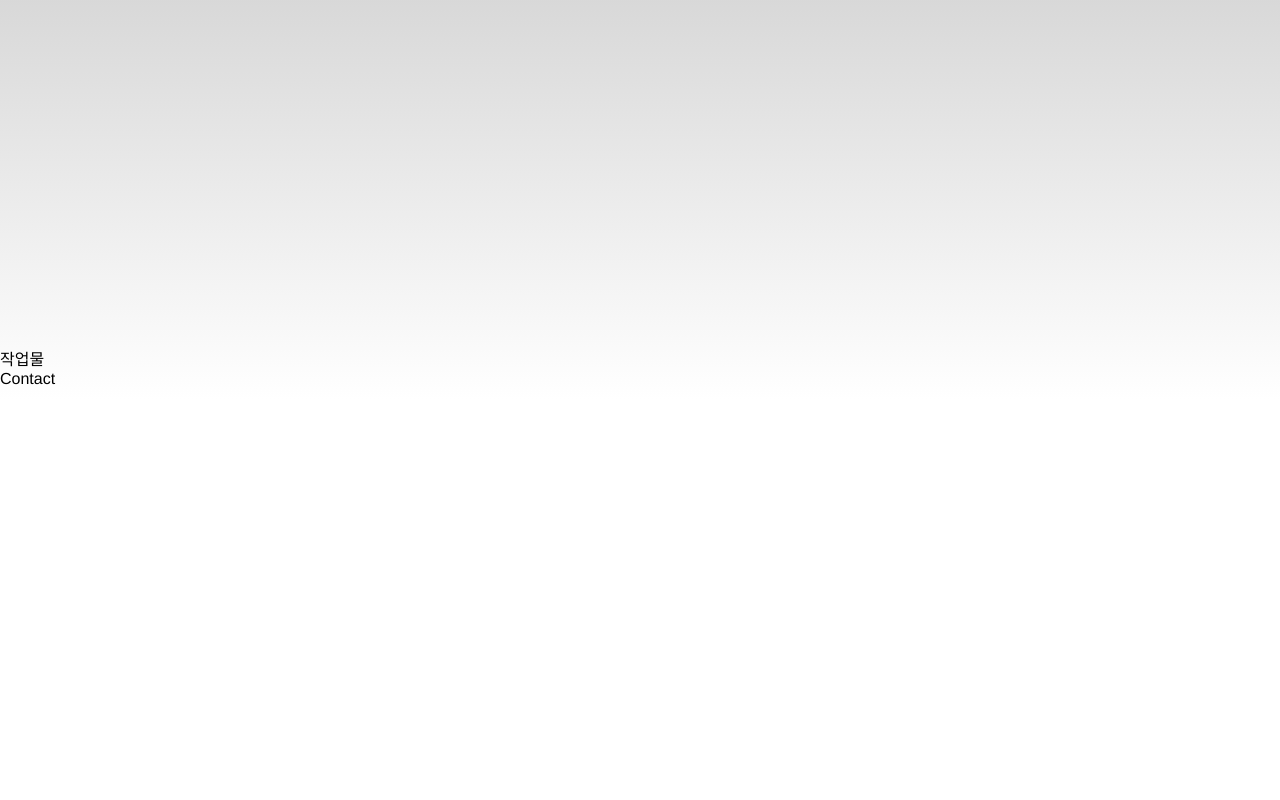
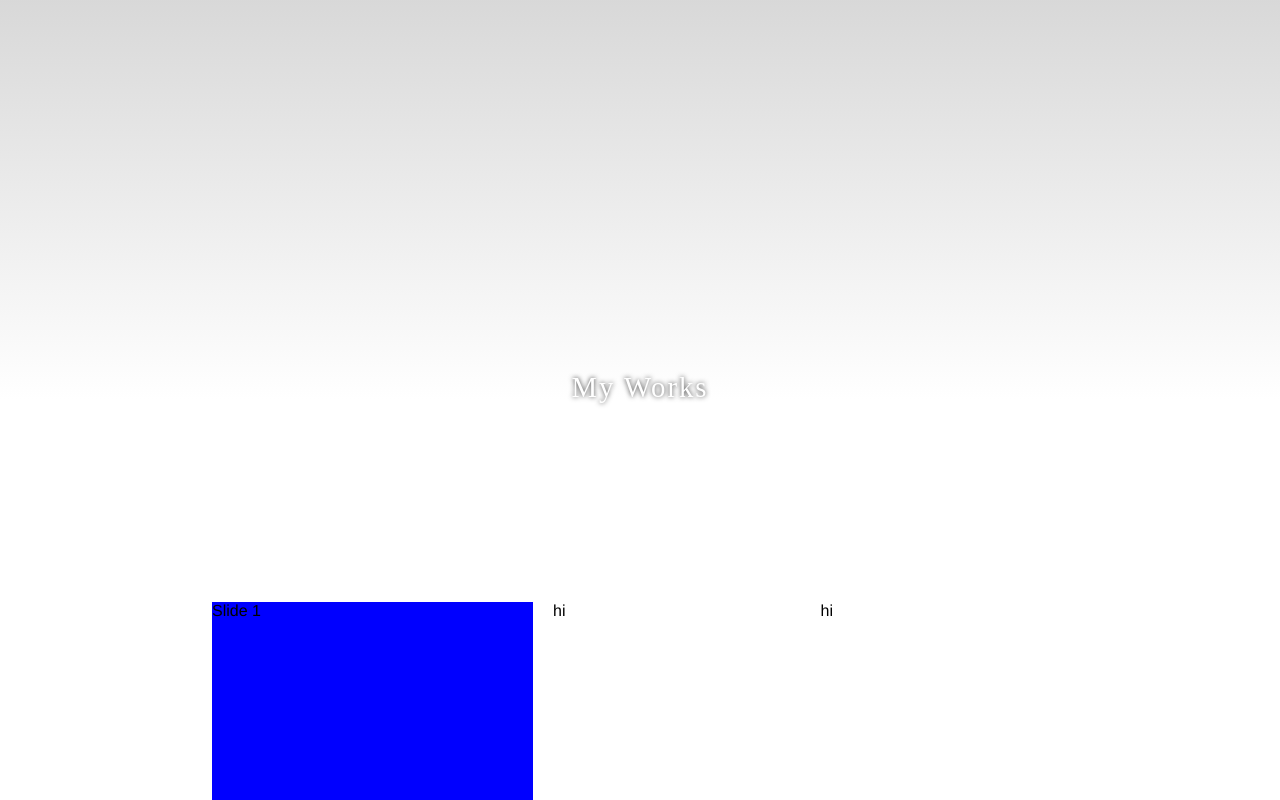
Before and after one commit to swc9803/portf, a Vue app: page / in a window 1280 px wide. Shown: the part 2000-2800 px from the top of the page. Built offline with nearby package versions, Linux system fonts and the light colour scheme; a web font is replaced by a local one.

Commit message:
gsap 샘플 삭제 / myworks 틀 잡기

```diff
--- a/package.json
+++ b/package.json
@@ -12,6 +12,7 @@
     "gsap": "^3.9.1",
     "node-sass": "^6.0.1",
     "sass-loader": "10.2",
+    "swiper": "^6.8.4",
     "vue": "^3.0.0",
     "vue-router": "^4.0.0-0",
     "vuex": "^4.0.0-0"
--- /dev/null
+++ b/src/components/Myworks.vue
@@ -0,0 +1,102 @@
+<template>
+  <p class="title">My Works</p>
+  <div class="projectInfo">
+    <p class="projectTitle">계란 판매 사이트</p>
+    <p class="projectTitleDes">디자인 100% </p>
+    <div class="sliderWrap">
+      <swiper class="slider"
+        :slidesPerView="1"
+        :spaceBetween="20"
+        :loop="true"
+        :pagination="{ clickable: true }"
+        :modules="modules"
+      >
+        <swiper-slide class="dd blue">Slide 1</swiper-slide>
+        <swiper-slide class="dd red">Slide 2</swiper-slide>
+        <swiper-slide class="dd yellow">Slide 3</swiper-slide>
+        <swiper-slide class="dd green">Slide 4</swiper-slide>
+      </swiper>
+      <div class="projectDes">hi</div>
+      <div class="projectDes">hi</div>
+    </div>
+  </div>
+</template>
+<script>
+
+import { onMounted } from '@vue/runtime-core'
+import { Swiper, SwiperSlide } from 'swiper/vue'
+import { Pagination } from 'swiper'
+import 'swiper/swiper-bundle.min.css'
+
+export default {
+  components: {
+    Swiper,
+    SwiperSlide
+  },
+  setup () {
+    onMounted(() => {
+
+    })
+    return {
+      modules: [Pagination]
+    }
+  }
+}
+</script>
+
+<style lang="scss" scoped>
+@import '@/style/Mainstyle';
+
+.projectInfo {
+  position: relative;
+  transform: translate(-50%);
+  left: 50%;
+  width: 70%;
+  background: rgb(255, 255, 255);
+  border-radius: 10px;
+  overflow: hidden;
+  .projectTitle {
+    text-align: center;
+    font-size: 1.5em;
+    font-weight: 600;
+    letter-spacing: 2px;
+  }
+  .projectTitleDes {
+    text-align: center;
+  }
+  .sliderWrap {
+    display: flex;
+    flex-flow: row;
+  }
+  .slider {
+    position: relative;
+    // transform: translate(-50%, -50%);
+    // top: 50%;
+    left: 0%;
+    text-align: left;
+    width: 60%;
+    margin: 20px;
+    height: 50vh;
+    overflow: hidden;
+    cursor: pointer;
+    // dd {
+    // }
+  }
+  .projectDes {
+    width: 50%;
+    margin-top: 20px;
+  }
+  .blue {
+    background: blue;
+  }
+  .yellow {
+    background: yellow;
+  }
+  .red {
+    background: red;
+  }
+  .green {
+    background: rgb(91, 255, 59);
+  }
+}
+</style>
--- a/src/components/Navbar.vue
+++ b/src/components/Navbar.vue
@@ -167,7 +167,7 @@ nav {
   top: 0;
   left: 0;
   z-index: 3;
-  opacity: 0.8;
+  opacity: 0.9;
   line-height: 100px;
   .menu {
     position: relative;
--- a/src/components/Skills.vue
+++ b/src/components/Skills.vue
@@ -55,7 +55,6 @@
         <div>
           <p>Gsap 라이브러리와 ScrollTrigger를 능숙하게 다룹니다.</p>
           <p>Gsap를 사용해 Keyframe 보다 더 정교하고 섬세한 애니메이션을 만들 수 있습니다.</p>
-          <p @click="goToSample">View Sample</p>
         </div>
         <div class="frame">
           <img src="@/assets/examples/gsapEx.png" @click="focusGsap" alt="gsapEx">
@@ -260,9 +259,6 @@ export default {
       firebaseEx.value = false
       figmaEx.value = false
     }
-    const goToSample = () => {
-      window.open('https://pofo-55041.firebaseapp.com/weather', 'gsapSample')
-    }
 
     onMounted(() => {
       gsap.fromTo(skills.value,
@@ -309,8 +305,7 @@ export default {
       focusFigma,
       firebaseEx,
       focusFirebase,
-      blur,
-      goToSample
+      blur
     }
   }
 }
--- a/src/pages/Home.vue
+++ b/src/pages/Home.vue
@@ -23,7 +23,7 @@
     <Skills />
   </div>
   <div class="myworks" ref="myworks">
-    작업물
+    <Myworks />
   </div>
   <div class="contact" ref="contact">
     Contact
@@ -35,6 +35,7 @@ import Navbar from '@/components/Navbar'
 import SpaceBackground from '@/components/home/SpaceBackground'
 import Aboutme from '@/components/Aboutme'
 import Skills from '@/components/Skills'
+import Myworks from '@/components/Myworks'
 import gsap from 'gsap'
 import { onMounted, ref } from 'vue'
 
@@ -122,7 +123,7 @@ export default {
     }
   },
   components: {
-    Navbar, SpaceBackground, Aboutme, Skills
+    Navbar, SpaceBackground, Aboutme, Skills, Myworks
   }
 }
 </script>
```
Also changed, not shown: 1 other file (tests, documents, lock files or other folders).
